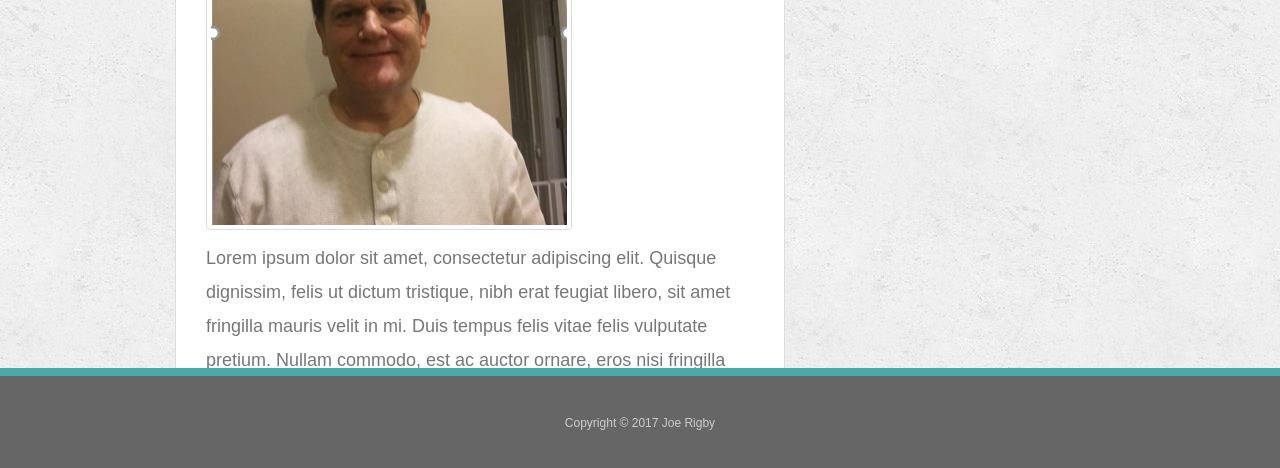
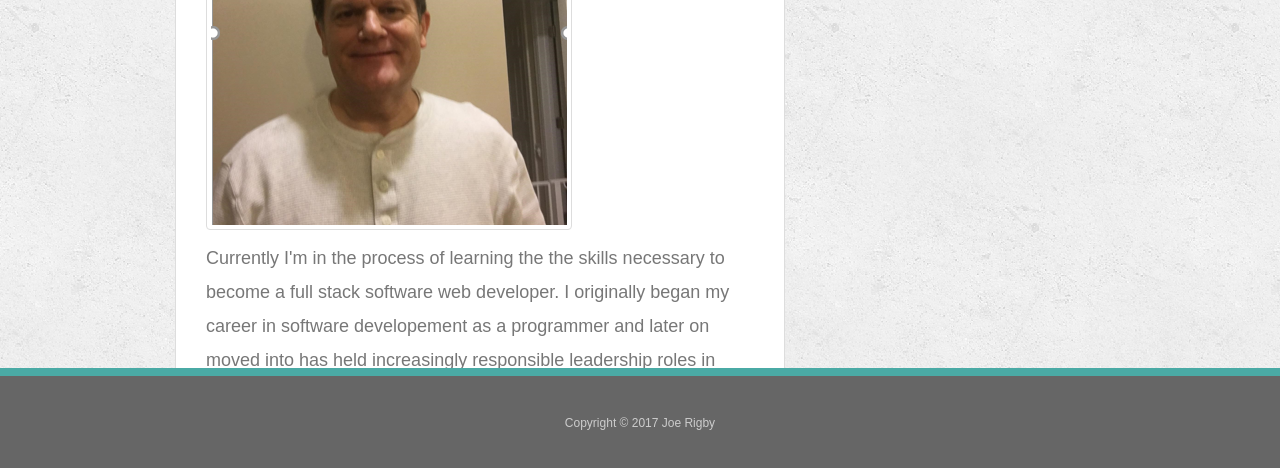
Before and after one commit to JoeRigby/Bootstrap-Portfolio, a plain HTML site: page index.html in a window 1280 px wide. Shown: the part 330-798 px from the top of the page. Drawn offline with nearby package versions, Linux system fonts and the light colour scheme.

Commit message:
udated index.html

```diff
--- a/index.html
+++ b/index.html
@@ -38,7 +38,7 @@
            <h1>About Me</h1>
            <img class="img-thumbnail" src="assets/images/MyImage.png" alt="MyImage">
            <p>
-              Lorem ipsum dolor sit amet, consectetur adipiscing elit. Quisque dignissim, felis ut dictum tristique, nibh erat feugiat libero, sit amet fringilla mauris velit in mi. Duis tempus felis vitae felis vulputate pretium. Nullam commodo, est ac auctor ornare, eros nisi fringilla sem, non pulvinar tortor lorem sit amet sem. Aenean quis erat facilisis, porttitor ex cursus, luctus enim. Curabitur et metus in lacus tristique sagittis et in lorem. Nunc id nisi et neque fringilla ultricies. Aenean at feugiat elit, a posuere justo. Pellentesque egestas dolor et nisi venenatis, nec fermentum urna fringilla. Etiam efficitur porta purus, id posuere sem congue a.
+              Currently I'm in the process of learning the the skills necessary to become a full stack software web developer. I originally began my career in software developement as a programmer and later on moved into has held increasingly responsible leadership roles in software development, project management, IT service operations, cloud services solutions and cloud services business development. I have BS in Information Technology.
             </p>
           </section>
         </div>
```
